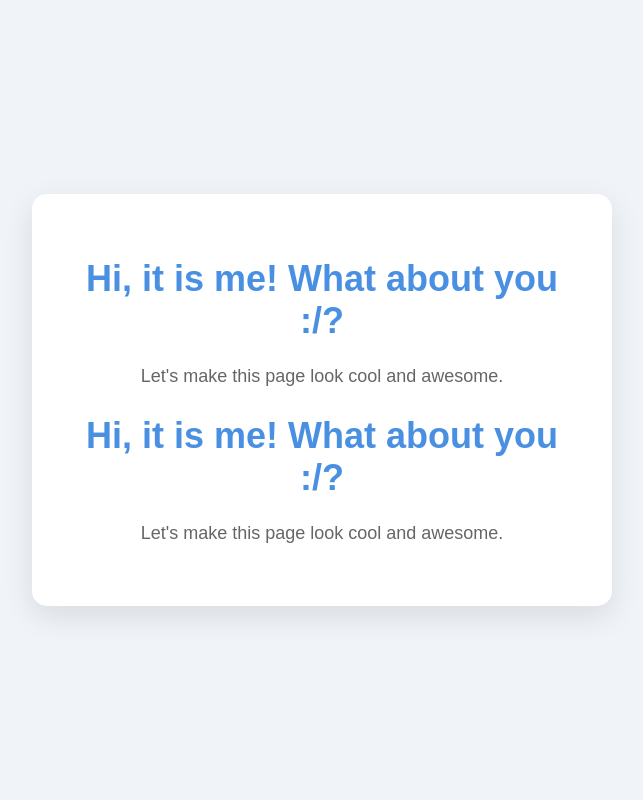
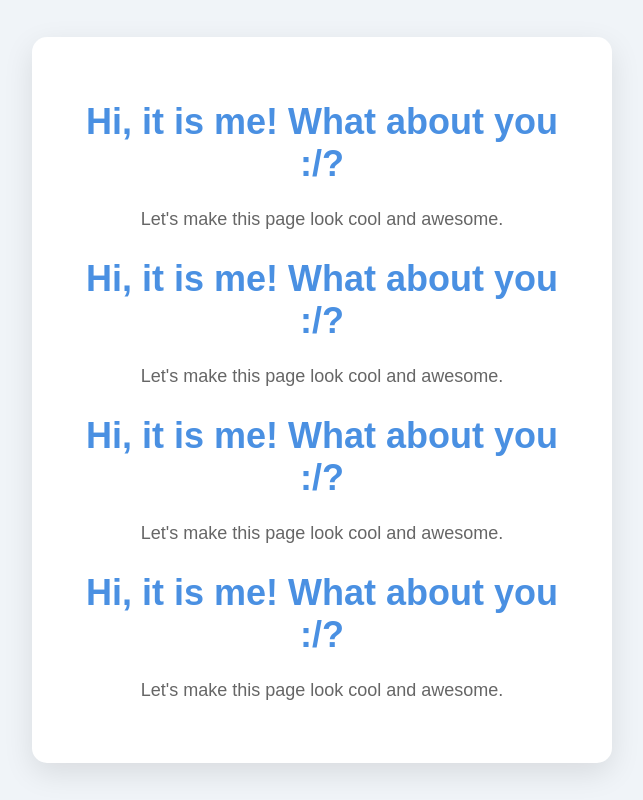
Before and after one commit to winkevinzzzz/my-app-test, a React (Create React App) app: page / in a window 1280 px wide. Shown: the whole page, without its empty margins (318-961 px from the left). Built offline with nearby package versions, Linux system fonts and the light colour scheme.

Commit message:
update new text

```diff
--- a/src/App.js
+++ b/src/App.js
@@ -7,6 +7,10 @@ function App() {
       <p className="description-text">Let's make this page look cool and awesome.</p>
       <h1 className="greeting-text">Hi, it is me! What about you :/?</h1>
       <p className="description-text">Let's make this page look cool and awesome.</p>
+      <h1 className="greeting-text">Hi, it is me! What about you :/?</h1>
+      <p className="description-text">Let's make this page look cool and awesome.</p>
+      <h1 className="greeting-text">Hi, it is me! What about you :/?</h1>
+      <p className="description-text">Let's make this page look cool and awesome.</p>
     </div>
   );
 }
```
